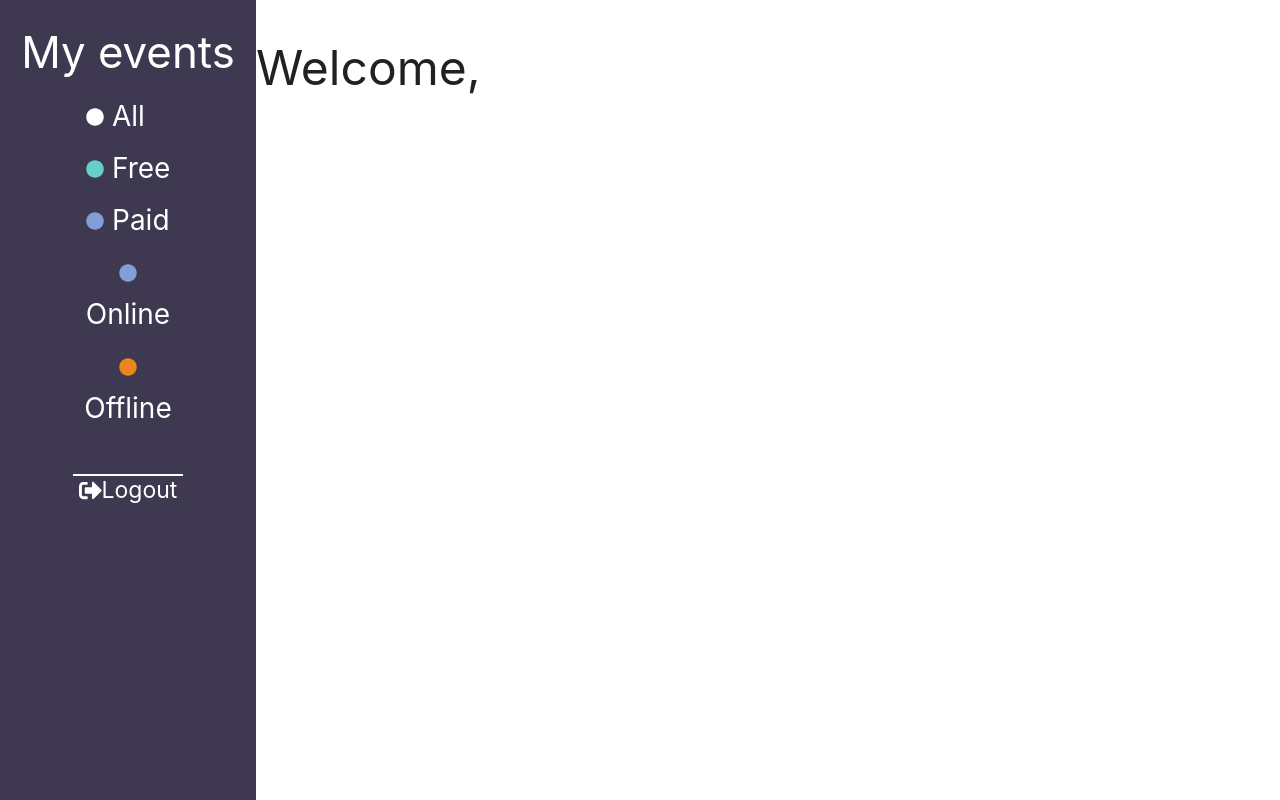
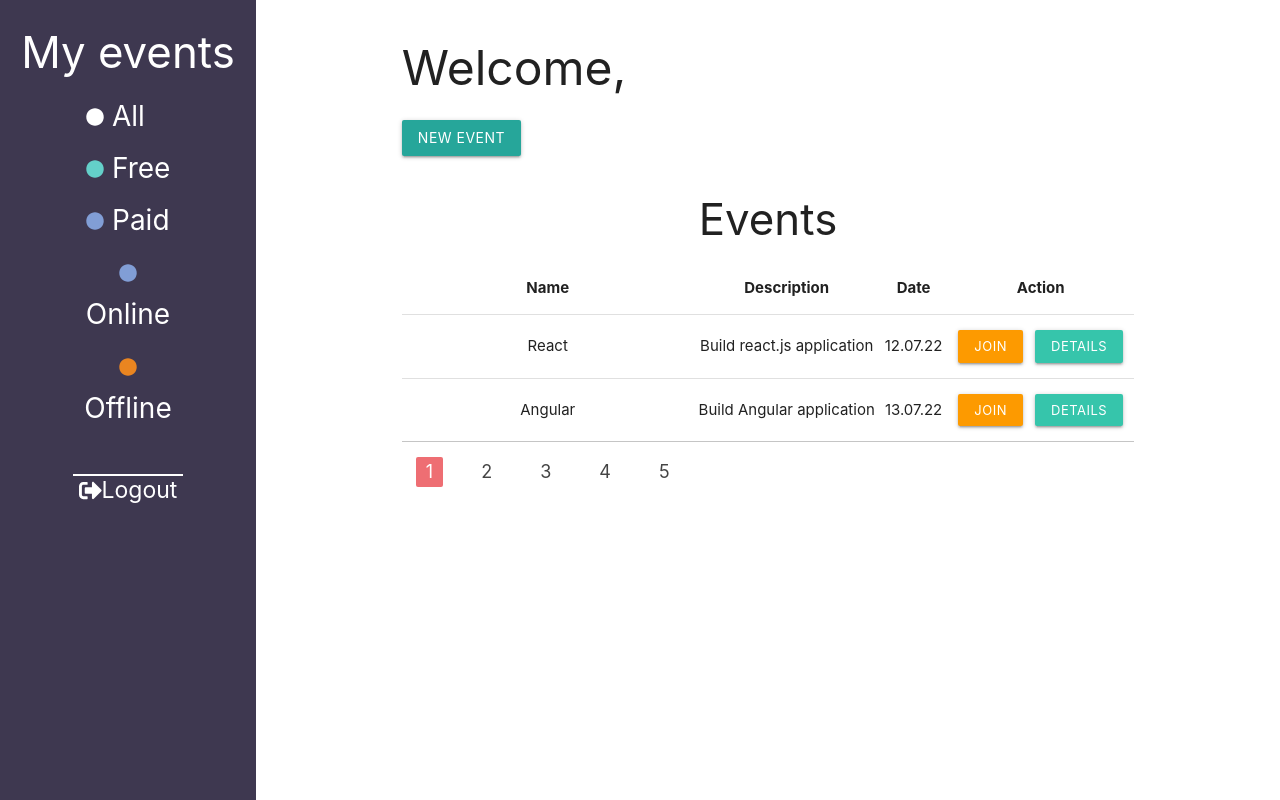
Before and after one commit to YordanDobrev97/EventsDepartment, a React (Create React App) app: page /dashboard/home in a window 1280 px wide. Built offline with nearby package versions, Linux system fonts and the light colour scheme.

Commit message:
Add list table events data

```diff
--- /dev/null
+++ b/src/components/EventTable.js
@@ -0,0 +1,53 @@
+
+
+const EventTable = () => {
+    return (
+        <div className="row event-table">
+            <h3 className="center">Events</h3>
+
+            <table className="highlight centered responsive-table">
+                <thead>
+                    <tr>
+                        <th>Name</th>
+                        <th>Description</th>
+                        <th>Date</th>
+                        <th>Action</th>
+                    </tr>
+                </thead>
+
+                <tbody>
+                    <tr>
+                        <td>React</td>
+                        <td>Build react.js application</td>
+                        <td>12.07.22</td>
+                        <td>
+                            <button className="waves-effect waves-light btn-small join-btn">Join</button>
+                            <button className="waves-effect waves-light btn-small details-btn">Details</button>
+                        </td>
+                    </tr>
+                    <tr>
+                        <td>Angular</td>
+                        <td>Build Angular application</td>
+                        <td>13.07.22</td>
+                        <td>
+                            <button className="waves-effect waves-light btn-small join-btn">Join</button>
+                            <button className="waves-effect waves-light btn-small details-btn">Details</button>
+                        </td>
+                    </tr>
+                </tbody>
+
+                <tfoot>
+                    <ul className="pagination">
+                        <li className="active"><a href="#!">1</a></li>
+                        <li className="waves-effect"><a href="#!">2</a></li>
+                        <li className="waves-effect"><a href="#!">3</a></li>
+                        <li className="waves-effect"><a href="#!">4</a></li>
+                        <li className="waves-effect"><a href="#!">5</a></li>
+                    </ul>
+                </tfoot>
+            </table>
+        </div>
+    )
+}
+
+export default EventTable;
--- a/src/pages/Dashboard/index.js
+++ b/src/pages/Dashboard/index.js
@@ -1,12 +1,16 @@
-
+import EventTable from "../../components/EventTable";
 import { appState } from "../../store/store";
 
 const Dashboard = () => {
     const { user } = appState();
     return (
-        <>
+        <div className="row">
             <h1>Welcome, {user.fullName}</h1>
-        </>
+
+            <button className="waves-effect waves-light btn">New Event</button>
+
+            <EventTable />
+        </div>
     )
 }
 
--- a/src/styles/dashboard-layout.css
+++ b/src/styles/dashboard-layout.css
@@ -1,3 +1,4 @@
+@import url(./event.css);
 
 .dashboard-layout {
     display: flex;
--- /dev/null
+++ b/src/styles/event.css
@@ -0,0 +1,16 @@
+
+.event-table {
+    margin-top: 40px;
+}
+
+.join-btn {
+    background-color: #FD9A00;
+    color: white;
+    margin: 0 6px;
+}
+
+.details-btn {
+    background-color: #36C5AB;
+    color: white;
+    margin: 0 6px;
+}
```
